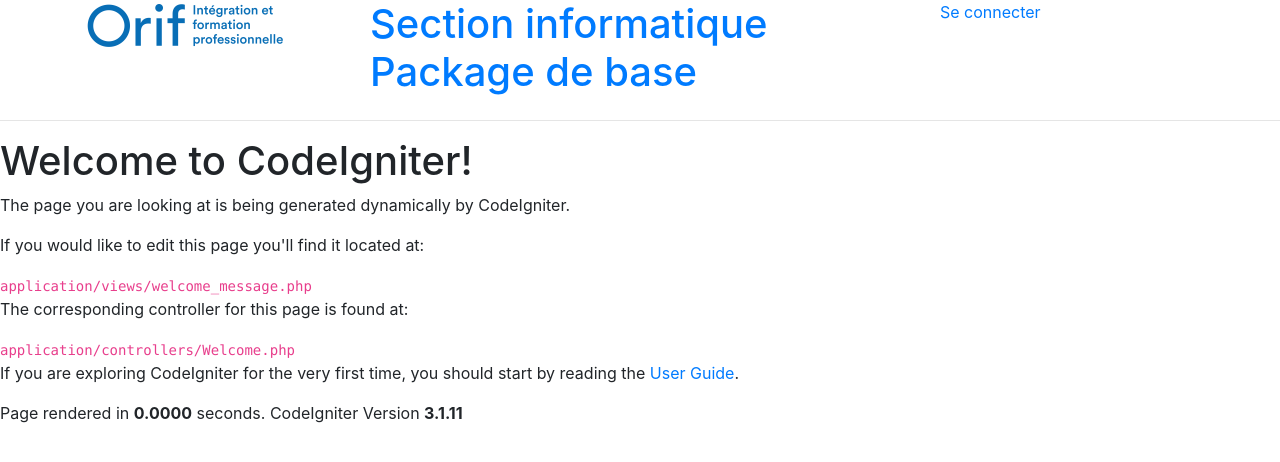
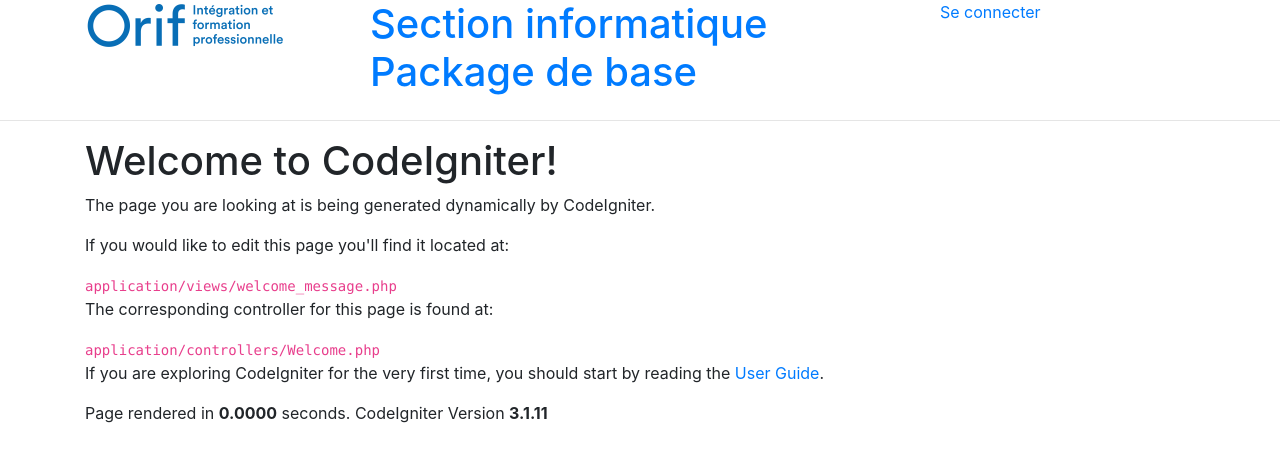
Before and after one commit to OrifInformatique/ci_crud_base, a CodeIgniter app: page /ci_packbase/ in a window 1280 px wide. Shown: the top 462 px of the page. Run offline with CodeIgniter, Linux system fonts and the light colour scheme.

Commit message:
Adapt welcome_message to bootstrap

```diff
--- a/application/views/welcome_message.php
+++ b/application/views/welcome_message.php
@@ -1,7 +1,6 @@
-<div id="container">
+<div class="container">
     <h1>Welcome to CodeIgniter!</h1>
 
-	<div id="body">
     <p>The page you are looking at is being generated dynamically by CodeIgniter.</p>
 
     <p>If you would like to edit this page you'll find it located at:</p>
@@ -11,7 +10,6 @@
     <code>application/controllers/Welcome.php</code>
 
     <p>If you are exploring CodeIgniter for the very first time, you should start by reading the <a href="user_guide/">User Guide</a>.</p>
+
+    <p>Page rendered in <strong>{elapsed_time}</strong> seconds. <?php echo  (ENVIRONMENT === 'development') ?  'CodeIgniter Version <strong>' . CI_VERSION . '</strong>' : '' ?></p>
 </div>
-
-	<p class="footer">Page rendered in <strong>{elapsed_time}</strong> seconds. <?php echo  (ENVIRONMENT === 'development') ?  'CodeIgniter Version <strong>' . CI_VERSION . '</strong>' : '' ?></p>
-</div>
```
Lines whose indentation alone changed are shown as unchanged.
